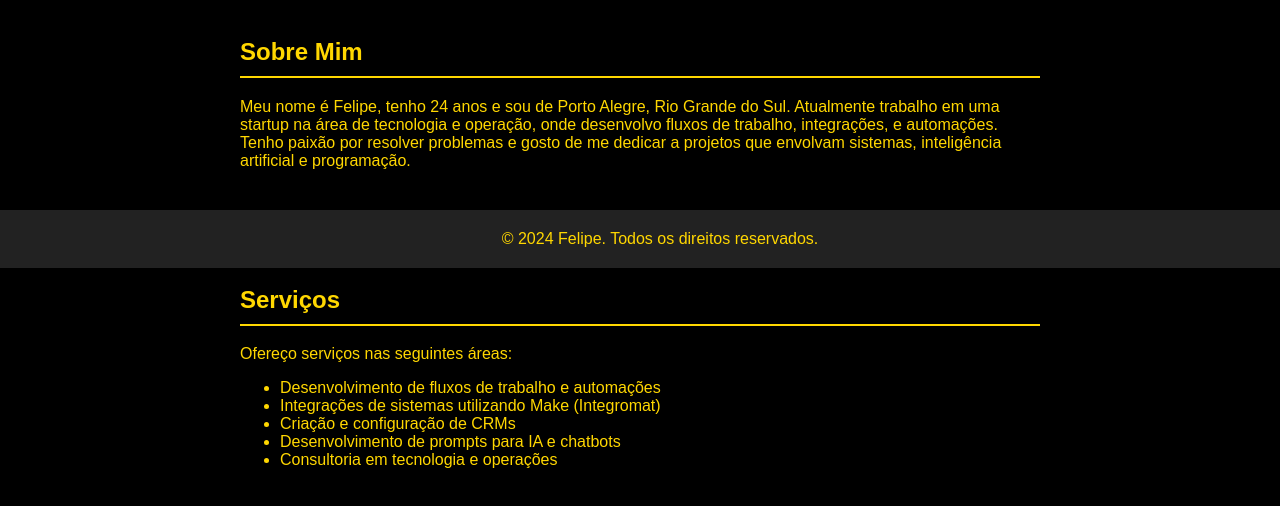
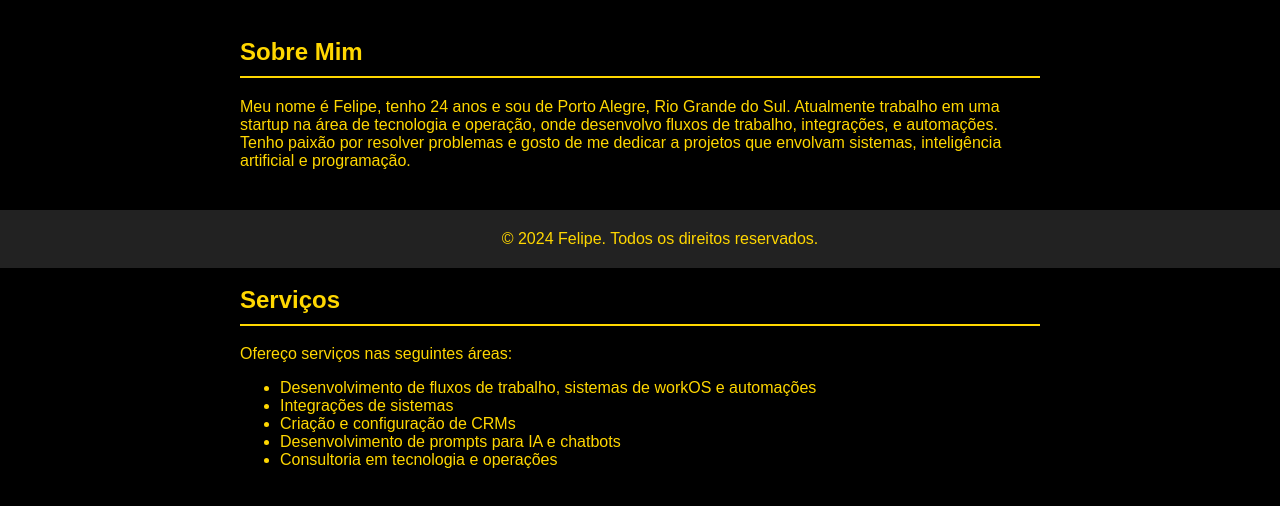
Before and after one commit to felipebmoreira/PersonalProject, a plain HTML site: page index.html in a window 1280 px wide. Shown: the part 532-1038 px from the top of the page. Drawn offline with Linux system fonts and the light colour scheme.

Commit message:
Update index.html

```diff
--- a/index.html
+++ b/index.html
@@ -112,8 +112,8 @@
             <h2>Serviços</h2>
             <p>Ofereço serviços nas seguintes áreas:</p>
             <ul>
-                <li>Desenvolvimento de fluxos de trabalho e automações</li>
-                <li>Integrações de sistemas utilizando Make (Integromat)</li>
+                <li>Desenvolvimento de fluxos de trabalho, sistemas de workOS e automações</li>
+                <li>Integrações de sistemas</li>
                 <li>Criação e configuração de CRMs</li>
                 <li>Desenvolvimento de prompts para IA e chatbots</li>
                 <li>Consultoria em tecnologia e operações</li>
```
